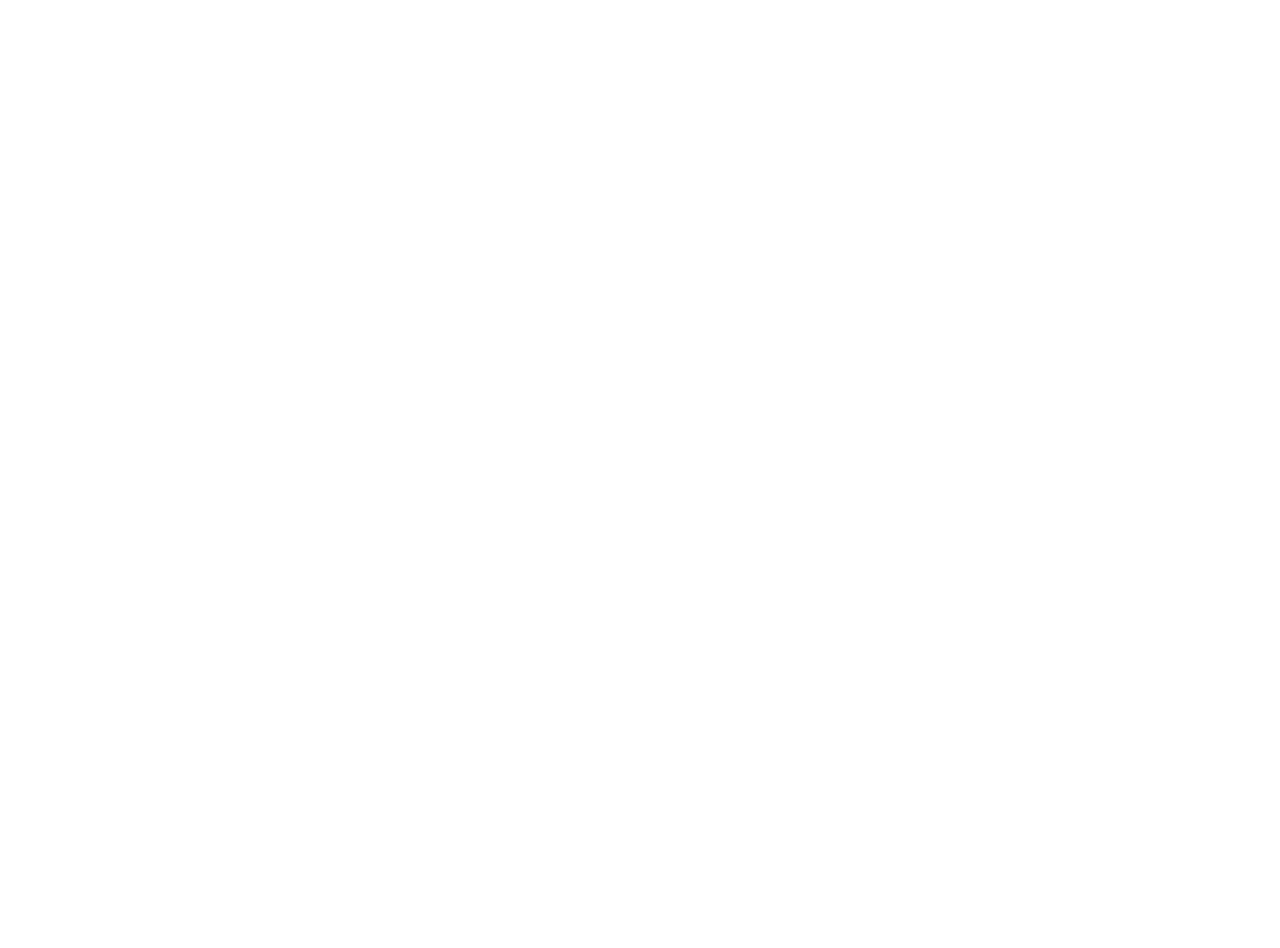
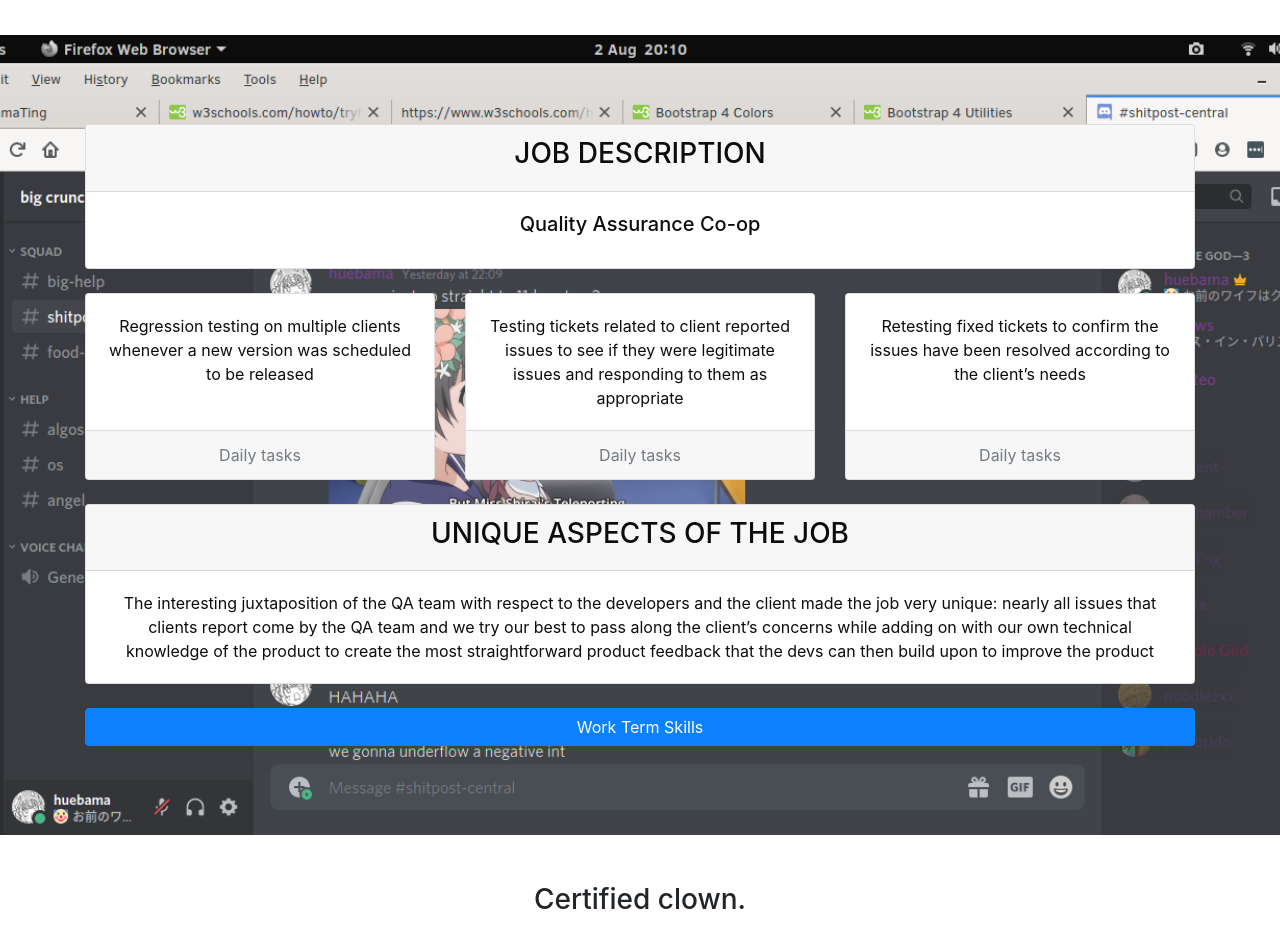
Before and after one commit to huebama-ting/huebama, an Angular app: page / in a window 1280 px wide. Shown: the part 1840-2788 px from the top of the page. Before the commit the page ends 1875 px from the top, so only its background shows below. Built offline with nearby package versions, Linux system fonts and the light colour scheme.

Commit message:
Fixed zoom responsiveness; added job description

```diff
--- a/src/app/app.component.html
+++ b/src/app/app.component.html
@@ -1,4 +1,4 @@
-<div class="p-scroll h-100 d-flex justify-content-center" id="header">
+<div class="p-scroll h-100 d-flex justify-content-center overflow-auto" id="header">
   <div class="my-auto">
     <app-header></app-header>
   </div>
@@ -8,12 +8,22 @@
   <h3 class="text-center">WORK TERM 1 REPORT</h3>
 </div>
 
-<div class="p-scroll h-100 d-flex justify-content-center" id="wtr">
+<div class="p-scroll h-100 d-flex justify-content-center overflow-auto" id="wtr">
   <div class="my-auto">
-    <app-work-term-report></app-work-term-report>
+    <app-company-desc></app-company-desc>
   </div>
 </div>
 
 <div class="py-5 bg-white">
   <h3 class="text-center">Certified clown.</h3>
 </div>
+
+<div class="p-scroll h-100 d-flex justify-content-center overflow-auto" id="job-desc">
+  <div class="my-auto">
+    <app-job-desc></app-job-desc>
+  </div>
+</div>
+
+<div class="py-5 bg-white">
+  <h3 class="text-center">Certified clown.</h3>
+</div>
--- a/src/app/app.module.ts
+++ b/src/app/app.module.ts
@@ -7,13 +7,15 @@
 import { HeaderComponent } from './header/header.component';
 import { WorkTermReportComponent } from './work-term-report/work-term-report.component';
 import { CompanyDescComponent } from './company-desc/company-desc.component';
+import { JobDescComponent } from './job-desc/job-desc.component';
 
 @NgModule({
   declarations: [
     AppComponent,
     HeaderComponent,
     WorkTermReportComponent,
-    CompanyDescComponent
+    CompanyDescComponent,
+    JobDescComponent
   ],
   imports: [
     BrowserModule,
--- a/src/app/company-desc/company-desc.component.html
+++ b/src/app/company-desc/company-desc.component.html
@@ -2,6 +2,7 @@
   <div class="card text-center" id="desc-card">
     <div class="card-header"><h3>EMPLOYER</h3></div>
     <div class="card-body">
+      <h5 class="card-title">Camis</h5>
       <p class="card-text">Camis is a company based out of Guelph that develops web and desktop solutions for all things camping related, from reservations to point of sale. Founded in 1979, major clients include Parks Canada and Michigan Parks.
       </p>
     </div>
--- /dev/null
+++ b/src/app/job-desc/job-desc.component.html
@@ -0,0 +1,48 @@
+<div class="container h-100 d-flex flex-column justify-content-center text-center">
+  <div class="card" id="desc-card">
+    <div class="card-header">
+      <h3>JOB DESCRIPTION</h3>
+    </div>
+    <div class="card-body">
+      <h5 class="card-title">Quality Assurance Co-op</h5>
+    </div>
+  </div>
+
+  <div><br></div>
+
+  <div class="card-deck">
+    <div class="card">
+      <div class="card-body">
+        <p class="card-text">Regression testing on multiple clients whenever a new version was scheduled to be released</p>
+      </div>
+      <div class="card-footer text-muted">Daily tasks</div>
+    </div>
+    <div class="card">
+      <div class="card-body">
+        <p class="card-text">Testing tickets related to client reported issues to see if they were legitimate issues and responding to them as appropriate</p>
+      </div>
+      <div class="card-footer text-muted">Daily tasks</div>
+    </div>
+    <div class="card">
+      <div class="card-body">
+        <p class="card-text">Retesting fixed tickets to confirm the issues have been resolved according to the client’s needs</p>
+      </div>
+      <div class="card-footer text-muted">Daily tasks</div>
+    </div>
+  </div>
+
+  <div><br></div>
+
+  <div class="card" id="desc-card">
+    <div class="card-header">
+      <h3>UNIQUE ASPECTS OF THE JOB </h3>
+    </div>
+    <div class="card-body">
+      <p class="card-text">The interesting juxtaposition of the QA team with respect to the developers and the client made the job very unique: nearly all issues that clients report come by the QA team and we try our best to pass along the client’s concerns while adding on with our own technical knowledge of the product to create the most straightforward product feedback that the devs can then build upon to improve the product</p>
+    </div>
+  </div>
+
+  <div><br></div>
+
+  <button type="button" class="btn btn-primary">Work Term Skills</button>
+</div>
--- /dev/null
+++ b/src/app/job-desc/job-desc.component.ts
@@ -0,0 +1,15 @@
+import { Component, OnInit } from '@angular/core';
+
+@Component({
+  selector: 'app-job-desc',
+  templateUrl: './job-desc.component.html',
+  styleUrls: ['./job-desc.component.css']
+})
+export class JobDescComponent implements OnInit {
+
+  constructor() { }
+
+  ngOnInit(): void {
+  }
+
+}
--- a/src/app/work-term-report/work-term-report.component.html
+++ b/src/app/work-term-report/work-term-report.component.html
@@ -1 +1 @@
-<app-company-desc></app-company-desc>
+<!-- Wrapper for work term reports in the future -->
```
Also changed, not shown: src/app/job-desc/job-desc.component.css (added), 4 other files (tests, documents, lock files or other folders).
